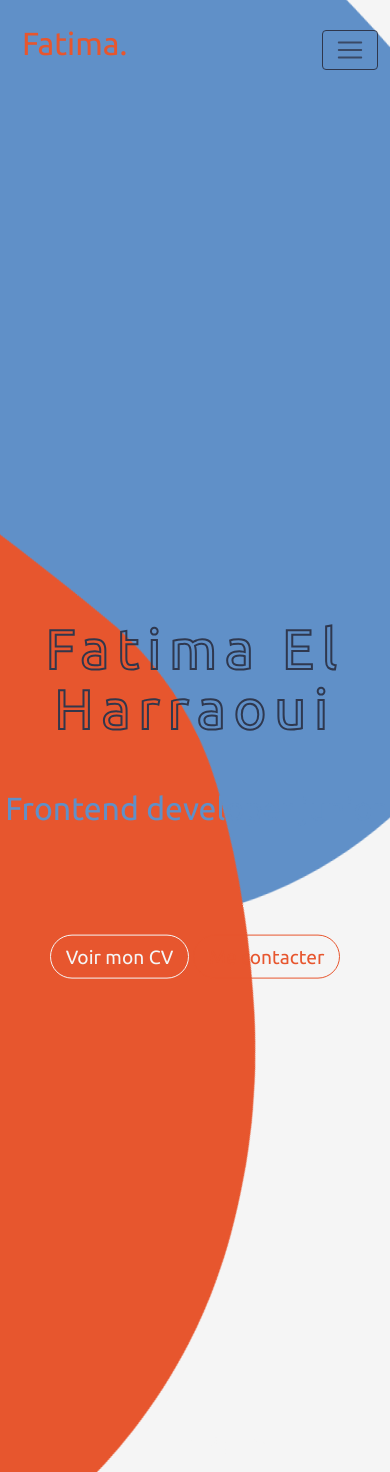
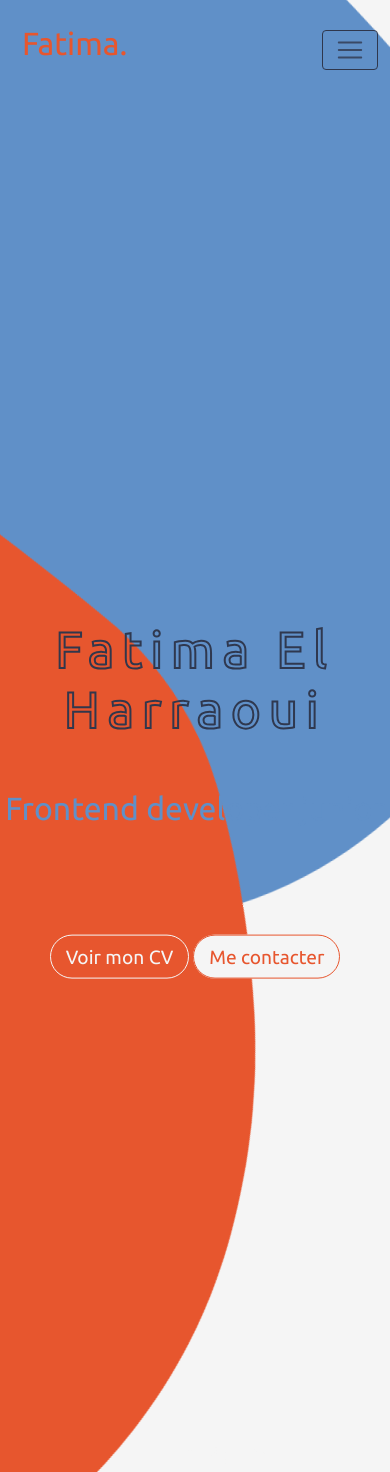
Before and after one commit to fatimaKiki/portfolio, a PHP site: page /?section=accueil in a window 390 px wide. Run offline with PHP 8.4, Linux system fonts and the light colour scheme; some libraries are stand-ins or nearby versions.

Commit message:
modification mobile

```diff
--- a/public/css/style.css
+++ b/public/css/style.css
@@ -142,7 +142,7 @@
     width: 100%;
     animation: text 10s 1;
     opacity: 1;
-    font-size: 3.5rem;
+    font-size: 3.2rem;
 }
 
 @keyframes text {
@@ -259,13 +259,13 @@
 }
 
 .bouton_accueil {
-    background-color: transparent;
+    background-color: #E7562E;
     border: 1px solid whitesmoke;
     color: whitesmoke;
 }
 
 .bouton_accueil2 {
-    background-color: transparent;
+    background-color: whitesmoke;
     border: 1px solid #E7562E;
     color: #E7562E;
 }
@@ -285,7 +285,7 @@
     display: flex;
     position: absolute;
     z-index: 6000;
-    bottom: 10px;
+    bottom: 0;
     left: 45%;
 }
 
@@ -726,6 +726,10 @@
         color: whitesmoke;
     }
 
+    .bouton_accueil2 {
+        background-color: transparent;
+    }
+
     .text_header {
         position: absolute;
         width: 100%;
```
